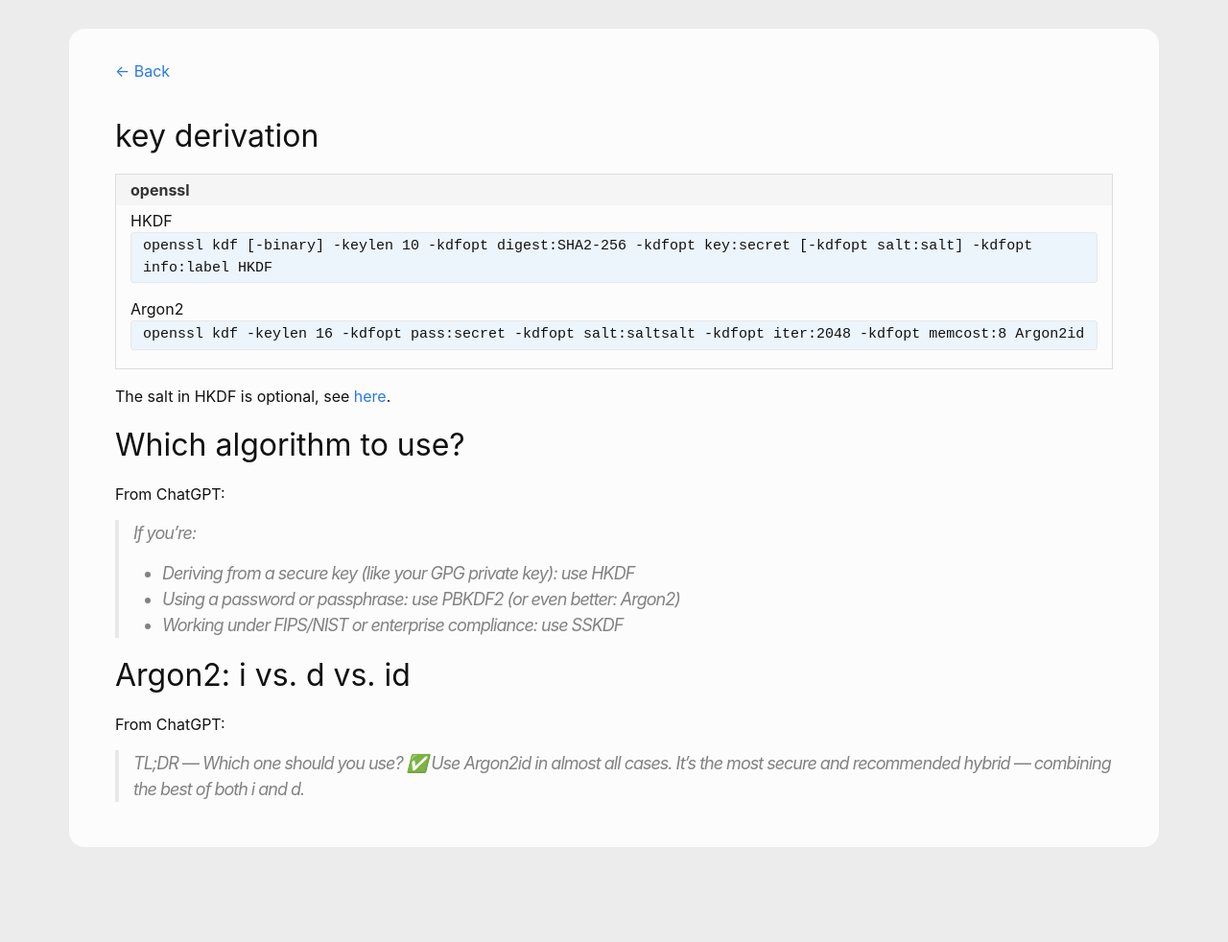
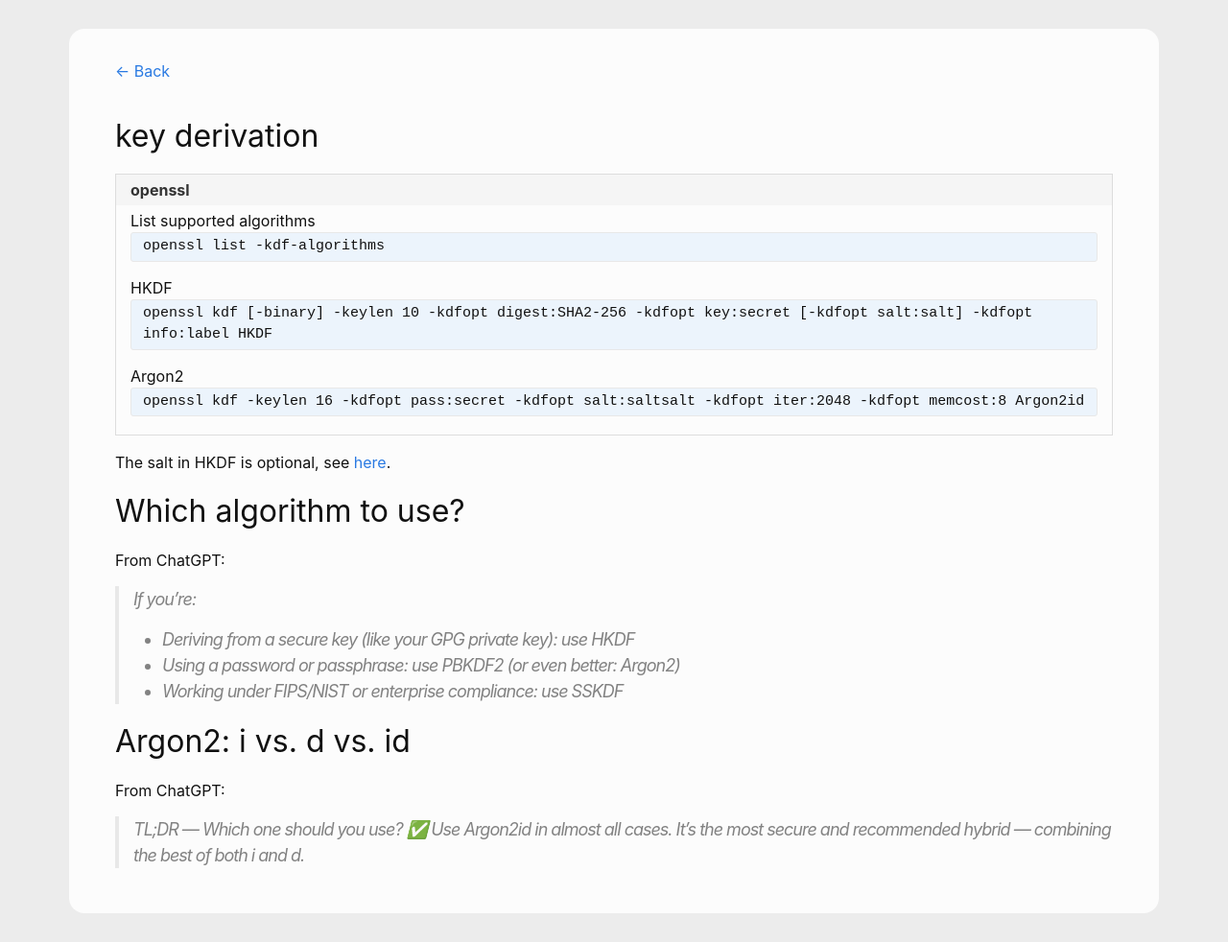
Before and after one commit to andreas-mausch/cheatsheets, a Jekyll site: the page built from _cheatsheets/key-derivation.md, in a window 1280 px wide. Shown: the whole page at 96% size. Built offline with Jekyll 4.4.1, drawn with Linux system fonts in a browser that asks for light colours; before the commit the page ends 913 px from its top, so only the background shows below that.

Commit message:
openssl: List KDF algorithms

```diff
--- a/_cheatsheets/key-derivation.md
+++ b/_cheatsheets/key-derivation.md
@@ -4,6 +4,7 @@ tags: key derivation function hkdf
 section:
   - name: openssl
     commands:
+      List supported algorithms: openssl list -kdf-algorithms
       HKDF: openssl kdf [-binary] -keylen 10 -kdfopt digest:SHA2-256 -kdfopt key:secret [-kdfopt salt:salt] -kdfopt info:label HKDF
       Argon2: openssl kdf -keylen 16 -kdfopt pass:secret -kdfopt salt:saltsalt -kdfopt iter:2048 -kdfopt memcost:8 Argon2id
 ---
```
